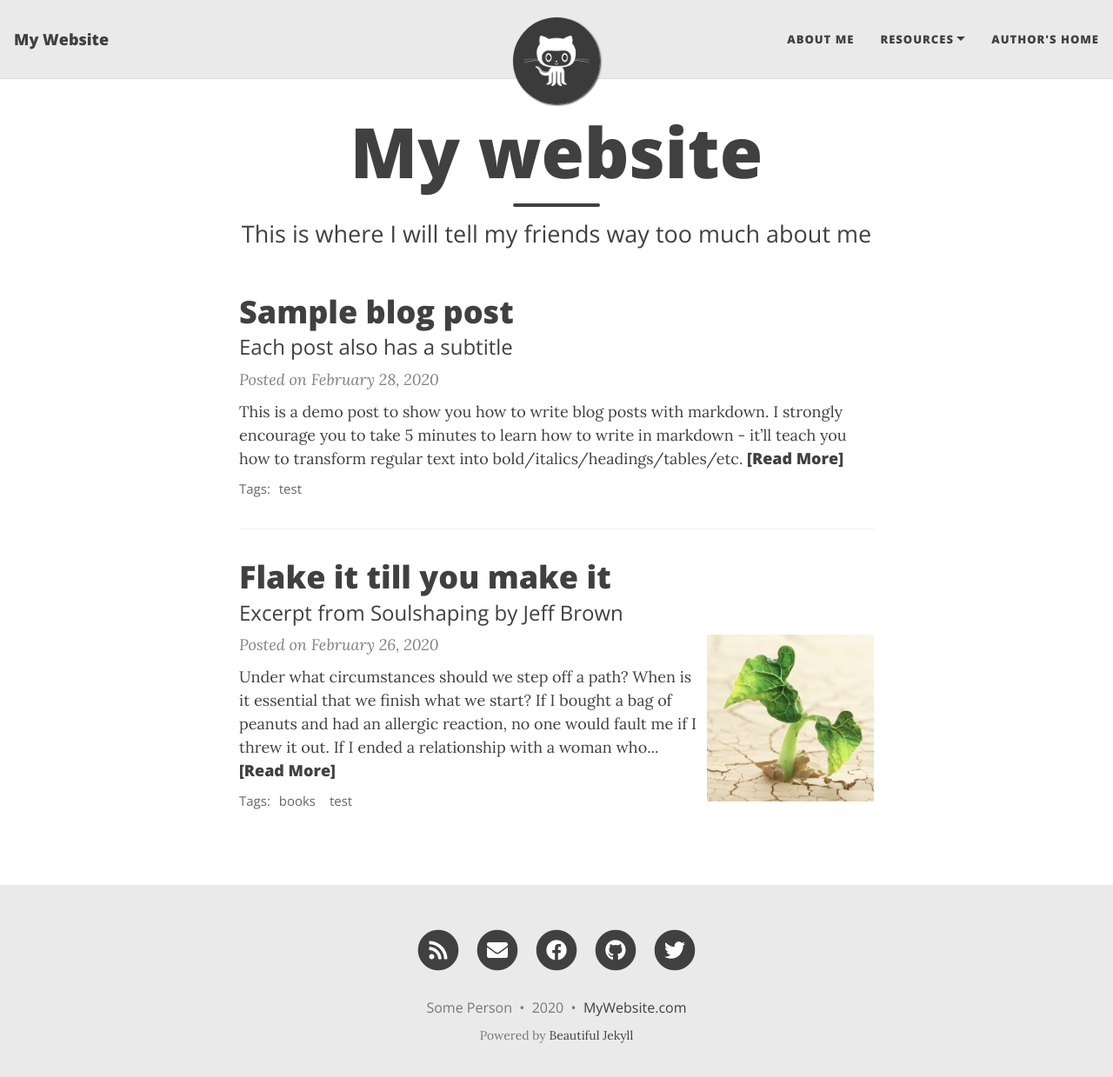
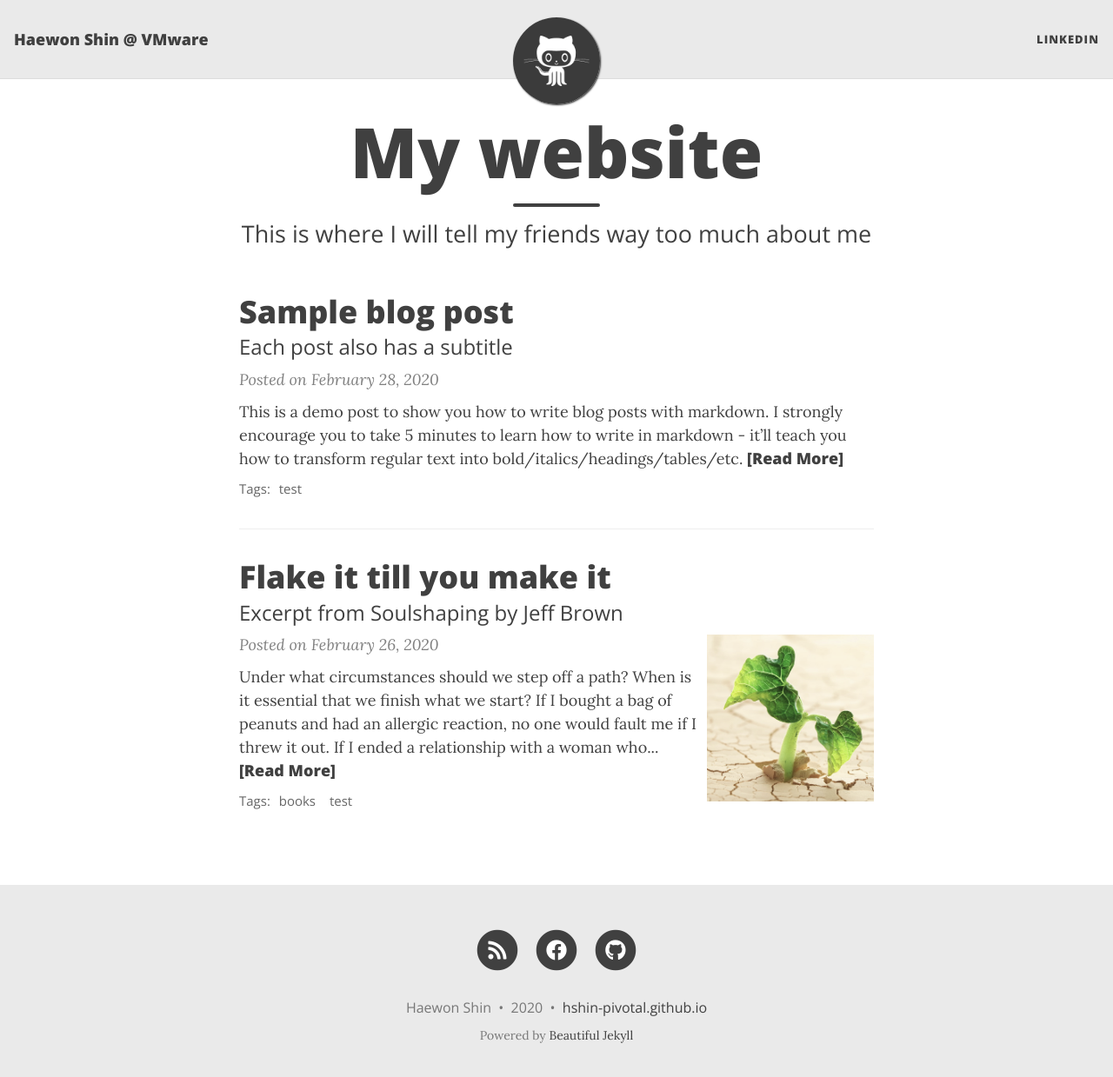
Before and after one commit to haewons-tanzu/haewons-tanzu.github.io, a Jekyll site: the page built from index.html, in a window 1280 px wide and 1252 px high. Shown: the top 1239 px of the window at 87% size. Built offline with Jekyll 4.4.1, drawn with Linux system fonts in a browser that asks for light colours; nearby versions of some CDN libraries; the list of posts is cut into pages by our own code.

Commit message:
Update _config.yml

```diff
--- a/_config.yml
+++ b/_config.yml
@@ -6,19 +6,18 @@
 # --- Required options --- #
 
 # Name of website
-title: My Website
+title: Haewon Shin @ VMware
 
 # Your name to show in the footer
-author: Some Person
+author: Haewon Shin
 
 # --- List of links in the navigation bar --- #
 
 navbar-links:
-  About Me: "aboutme"
-  Resources:
-    - Beautiful Jekyll: "https://beautifuljekyll.com"
-    - Learn markdown: "https://www.markdowntutorial.com/"
-  Author's home: "https://deanattali.com"
+  LinkedIn: "https://www.linkedin.com/in/haewonshin/"
+#  Resources:
+#    - Beautiful Jekyll: "https://beautifuljekyll.com"
+#    - Learn markdown: "https://www.markdowntutorial.com/"
 
 # --- Logo --- #
 
@@ -39,10 +38,10 @@ round-avatar: true
 # Select the social network links that you want to show in the footer.
 # Uncomment the links you want to show and add your information to each one.
 social-network-links:
-  email: "someone@example.com"
-  facebook: deanattali
-  github: daattali
-  twitter: daattali
+#  email: "xxx@xx.com"
+  facebook: haewon.shin
+  github: hshin-pivotal
+#  twitter:
 #  reddit: yourname
 #  linkedin: daattali
 #  xing: yourname
@@ -76,7 +75,7 @@ share-links-active:
 
 # How to display the link to your website in the footer
 # Remove this if you don't want a link in the footer
-url-pretty: "MyWebsite.com"
+url-pretty: "hshin-pivotal.github.io"
 
 # Excerpt word length - Truncate the excerpt of each post on the feed page to the specified number of words
 excerpt_length: 50
```
